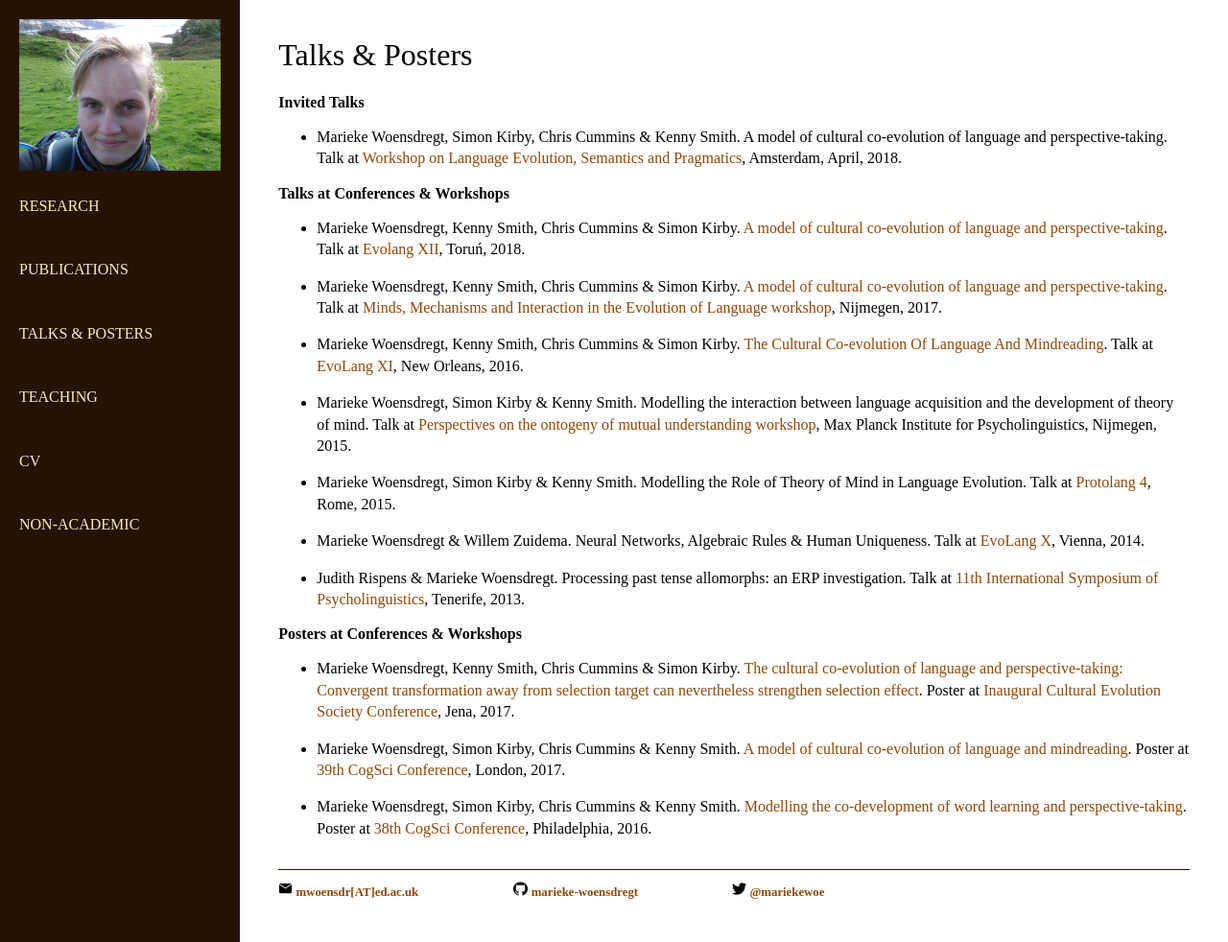
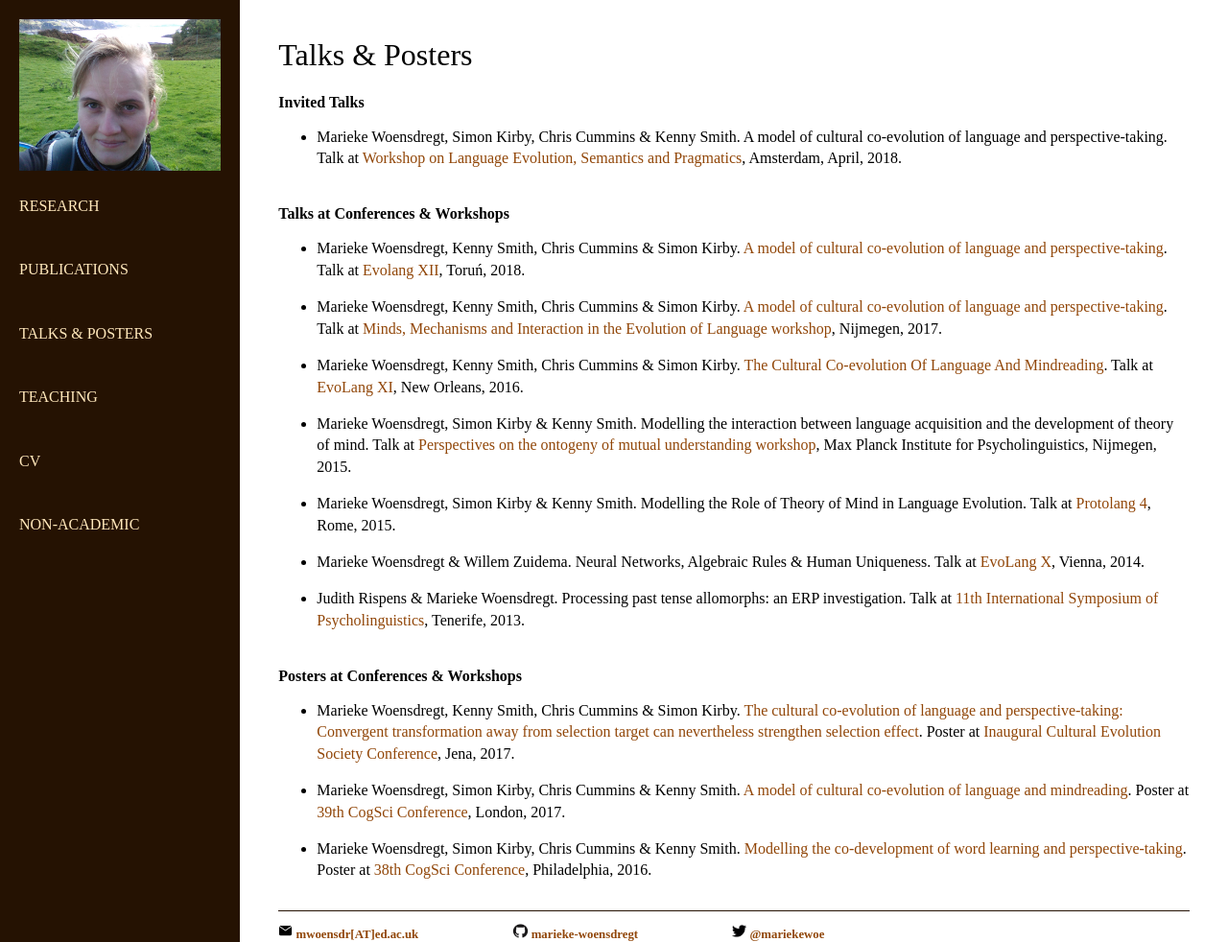
Before and after one commit to marieke-woensdregt/marieke-woensdregt.github.io, a Jekyll site: the page built from talks_n_posters/index.html, in a window 1280 px wide and 982 px high. Shown: the whole window at 96% size. Built offline with Jekyll 4.4.1, drawn with Linux system fonts in a browser that asks for light colours.

Commit message:
Update index.html

```diff
--- a/talks_n_posters/index.html
+++ b/talks_n_posters/index.html
@@ -7,7 +7,7 @@
 
 		<h3> Invited Talks </h3>
 		<ul>
-			<li><p class="bottom-two"> Marieke Woensdregt, Simon Kirby, Chris Cummins &amp; Kenny Smith.
+			<li><p class="bottom-one"> Marieke Woensdregt, Simon Kirby, Chris Cummins &amp; Kenny Smith.
 				A model of cultural co-evolution of language and perspective-taking.
 				Talk at
 				<a href="http://brochhagen.github.io/workshop.html">Workshop on Language Evolution, Semantics and Pragmatics</a>,
@@ -43,7 +43,7 @@
 				Rome, 2015. </p></li>
 			<li><p> Marieke Woensdregt &amp; Willem Zuidema. Neural Networks, Algebraic Rules &amp; Human Uniqueness.
 				Talk at <a href="https://evolangx.univie.ac.at/">EvoLang X</a>, Vienna, 2014. </p></li>
-			<li><p class="bottom-two"> Judith Rispens &amp; Marieke Woensdregt. Processing past tense allomorphs: an ERP investigation.
+			<li><p class="bottom-one"> Judith Rispens &amp; Marieke Woensdregt. Processing past tense allomorphs: an ERP investigation.
 				Talk at
 				<a href="http://escop.eu/news/conferences-news/11th-international-symposium-of-psycholinguistics/www.neurocog.ull.es/www.neurocog.ull.es/psycholinguistics">
 					11th International Symposium of Psycholinguistics</a>,
```
